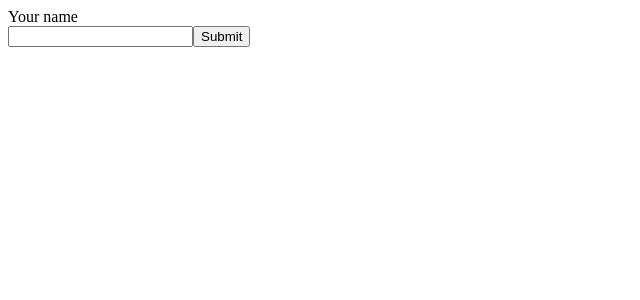
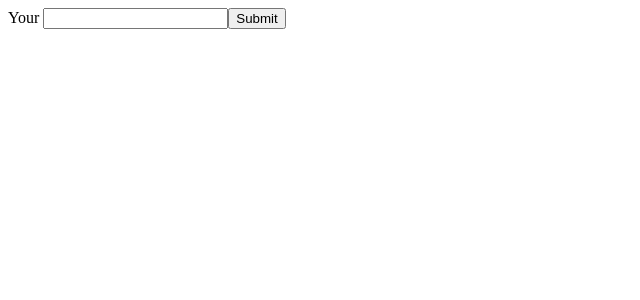
Before and after one commit to djimgon/react-learning-lab, a React app in the folder frontend/: page / in a window 1280 px wide. Shown: the top 300 px of the page, without its empty margins (0-640 px from the left). Built offline with nearby package versions, Linux system fonts and the light colour scheme; the HTML template or start-up script is replaced by a standard one.

Commit message:
09 eX - UnControlled Form

```diff
--- a/frontend/src/App.jsx
+++ b/frontend/src/App.jsx
@@ -1,4 +1,4 @@
-import Exercise from './exercises/08-controlled-forms/Exercise'
+import Exercise from './exercises/09-uncontrolled-forms/Exercise'
 
 function App() {
   return <Exercise />
--- /dev/null
+++ b/frontend/src/exercises/09-uncontrolled-forms/Exercise.jsx
@@ -0,0 +1,20 @@
+import { useRef } from "react";
+
+function Exercise() {
+  const nameRef = useRef();
+
+  const handleSubmit = (e) => {
+    e.preventDefault();
+    console.log(nameRef.current.value);
+  };
+
+  return (
+    <form onSubmit={handleSubmit}>
+      <label htmlFor="name">Your</label>{" "}
+      <input type="text" ref={nameRef} id="name" />
+      <button type="submit">Submit</button>
+    </form>
+  );
+}
+
+export default Exercise;
```
